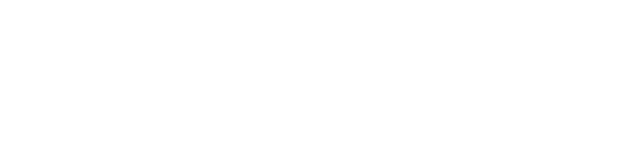
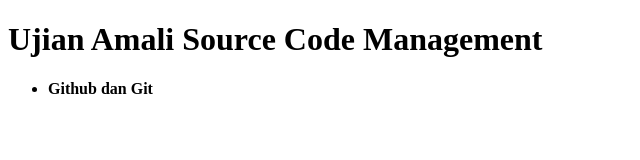
Before and after one commit to ImanDanl/ujianscm, a plain HTML site: page amali.html in a window 1280 px wide. Shown: the whole page, without its empty margins (0-640 px from the left). Drawn offline with Linux system fonts and the light colour scheme.

Commit message:
tambah content dalam file

```diff
--- a/amali.html
+++ b/amali.html
@@ -7,6 +7,10 @@
     <title>Document</title>
 </head>
 <body>
+    <h1>Ujian Amali Source Code Management</h1>
+    <ul>
+        <li><b>Github dan Git</b></li>
+    </ul>
 
 </body>
 </html>
```
